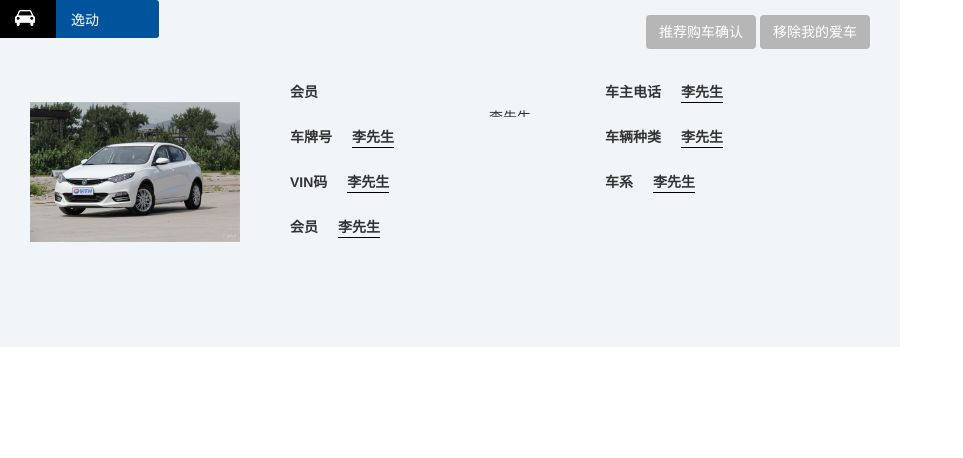
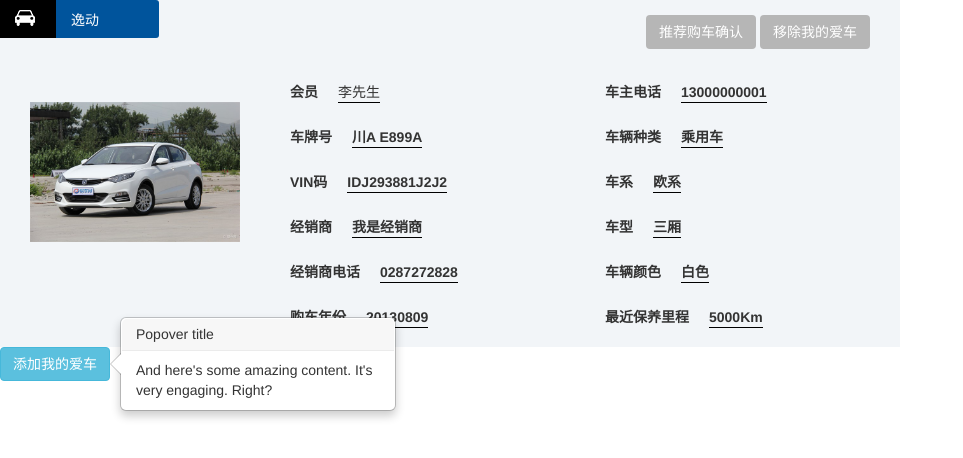
Before and after one commit to jmeo/changAn, a plain HTML site: page html/carCard.html in a window 1280 px wide. Shown: the whole page, without its empty margins (0-963 px from the left). Drawn offline with Linux system fonts and the light colour scheme.

Commit message:
按钮 popover

```diff
--- a/html/carCard.html
+++ b/html/carCard.html
@@ -5,7 +5,7 @@
     <title></title>
     <link rel="stylesheet" href="../bower_components/bootstrap/dist/css/bootstrap.min.css">
     <script type="text/javascript" src="../bower_components/jquery/dist/jquery.js"></script>
-    <script type="text/javascript" src="../bower_components/bootstrap/dist/js/bootstrap.js"></script>
+    <script type="text/javascript" src="../bower_components/bootstrap/dist/js/bootstrap.min.js"></script>
 </head>
 <body>
 
@@ -41,37 +41,61 @@
                 <!-- item - info -->
                 <div style="width:50%;text-align: center;height:45px;padding:10px 20px;overflow: hidden;float: left;">
                     <label style="float: left;">会员</label>
-                    <div style="float: left;border:0;border-bottom: 1px solid #000000;margin-left:20px;display: inline-block;width: 400px;">李先生</div>
+                    <div style="float: left;border:0;border-bottom: 1px solid #000000;margin-left:20px;">李先生</div>
                 </div>
                 <div style="width:50%;text-align: center;height:45px;padding:10px 20px;overflow: hidden;float: left;">
                     <label style="float: left;">车主电话</label>
-                    <label style="float: left;border:0;border-bottom: 1px solid #000000;margin-left:20px;">李先生</label>
+                    <label style="float: left;border:0;border-bottom: 1px solid #000000;margin-left:20px;">13000000001</label>
                 </div>
                 <div style="width:50%;text-align: center;height:45px;padding:10px 20px;overflow: hidden;float: left;">
                     <label style="float: left;">车牌号</label>
-                    <label style="float: left;border:0;border-bottom: 1px solid #000000;margin-left:20px;">李先生</label>
+                    <label style="float: left;border:0;border-bottom: 1px solid #000000;margin-left:20px;">川A E899A</label>
                 </div>
                 <div style="width:50%;text-align: center;height:45px;padding:10px 20px;overflow: hidden;float: left;">
                     <label style="float: left;">车辆种类</label>
-                    <label style="float: left;border:0;border-bottom: 1px solid #000000;margin-left:20px;">李先生</label>
+                    <label style="float: left;border:0;border-bottom: 1px solid #000000;margin-left:20px;">乘用车</label>
                 </div>
                 <div style="width:50%;text-align: center;height:45px;padding:10px 20px;overflow: hidden;float: left;">
                     <label style="float: left;">VIN码</label>
-                    <label style="float: left;border:0;border-bottom: 1px solid #000000;margin-left:20px;">李先生</label>
+                    <label style="float: left;border:0;border-bottom: 1px solid #000000;margin-left:20px;">IDJ293881J2J2</label>
                 </div>
                 <div style="width:50%;text-align: center;height:45px;padding:10px 20px;overflow: hidden;float: left;">
                     <label style="float: left;">车系</label>
-                    <label style="float: left;border:0;border-bottom: 1px solid #000000;margin-left:20px;">李先生</label>
+                    <label style="float: left;border:0;border-bottom: 1px solid #000000;margin-left:20px;">欧系</label>
                 </div>
                 <div style="width:50%;text-align: center;height:45px;padding:10px 20px;overflow: hidden;float: left;">
-                    <label style="float: left;">会员</label>
-                    <label style="float: left;border:0;border-bottom: 1px solid #000000;margin-left:20px;">李先生</label>
+                    <label style="float: left;">经销商</label>
+                    <label style="float: left;border:0;border-bottom: 1px solid #000000;margin-left:20px;">我是经销商</label>
                 </div>
-
+                <div style="width:50%;text-align: center;height:45px;padding:10px 20px;overflow: hidden;float: left;">
+                    <label style="float: left;">车型</label>
+                    <label style="float: left;border:0;border-bottom: 1px solid #000000;margin-left:20px;">三厢</label>
+                </div>
+                <div style="width:50%;text-align: center;height:45px;padding:10px 20px;overflow: hidden;float: left;">
+                    <label style="float: left;">经销商电话</label>
+                    <label style="float: left;border:0;border-bottom: 1px solid #000000;margin-left:20px;">0287272828</label>
+                </div>
+                <div style="width:50%;text-align: center;height:45px;padding:10px 20px;overflow: hidden;float: left;">
+                    <label style="float: left;">车辆颜色</label>
+                    <label style="float: left;border:0;border-bottom: 1px solid #000000;margin-left:20px;">白色</label>
+                </div>
+                <div style="width:50%;text-align: center;height:45px;padding:10px 20px;overflow: hidden;float: left;">
+                    <label style="float: left;">购车年份</label>
+                    <label style="float: left;border:0;border-bottom: 1px solid #000000;margin-left:20px;">20130809</label>
+                </div>
+                <div style="width:50%;text-align: center;height:45px;padding:10px 20px;overflow: hidden;float: left;">
+                    <label style="float: left;">最近保养里程</label>
+                    <label style="float: left;border:0;border-bottom: 1px solid #000000;margin-left:20px;">5000Km</label>
+                </div>
             </div>
         </div>
+    </div>
 
-    </div>
+    <button id="ks" type="button" class="btn btn-info" data-toggle="popover" title="Popover title" data-content="And here's some amazing content. It's very engaging. Right?">添加我的爱车</button>
+
+    <script type="text/javascript">
+        $("#ks").popover('show');
+    </script>
 
 </body>
 </html>
```
